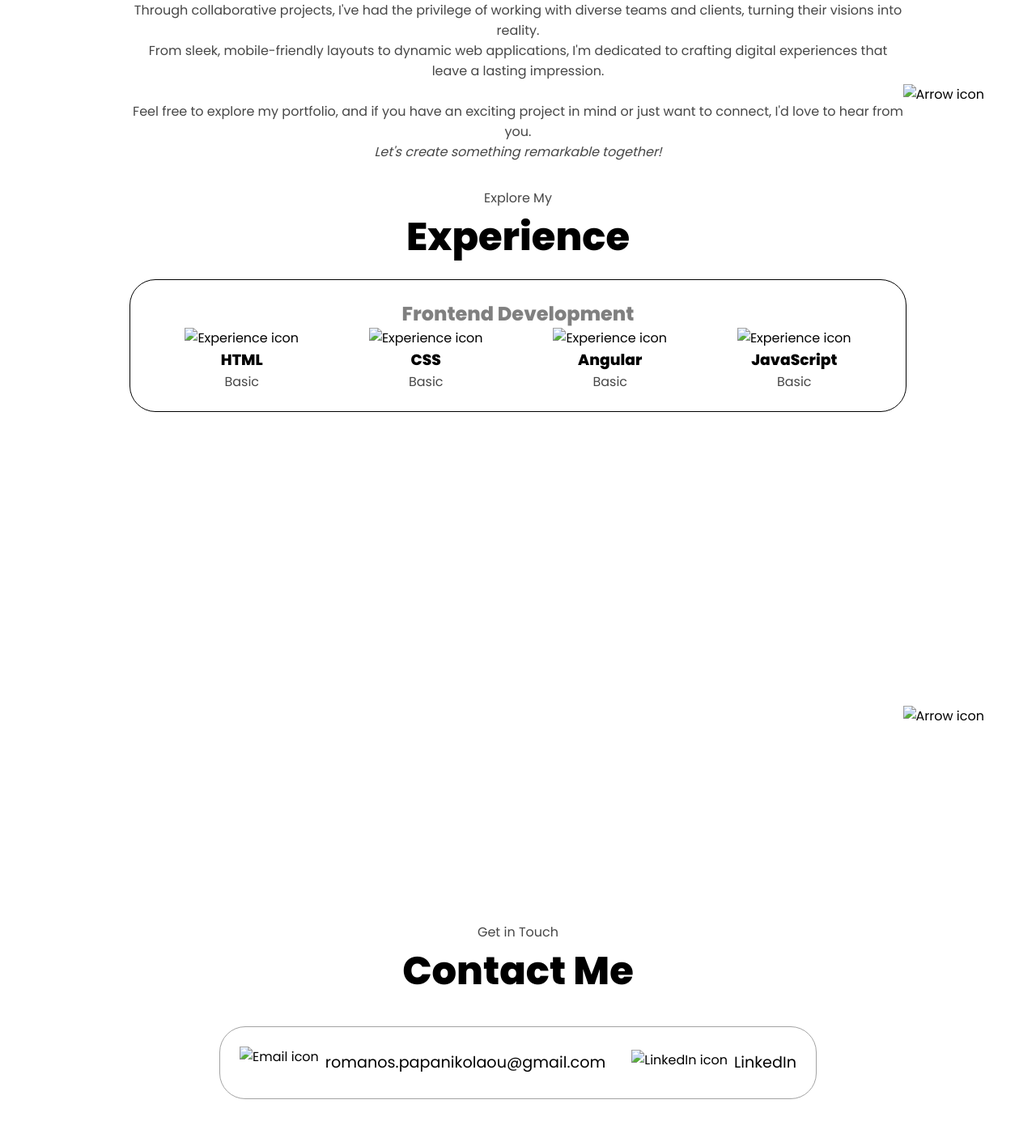
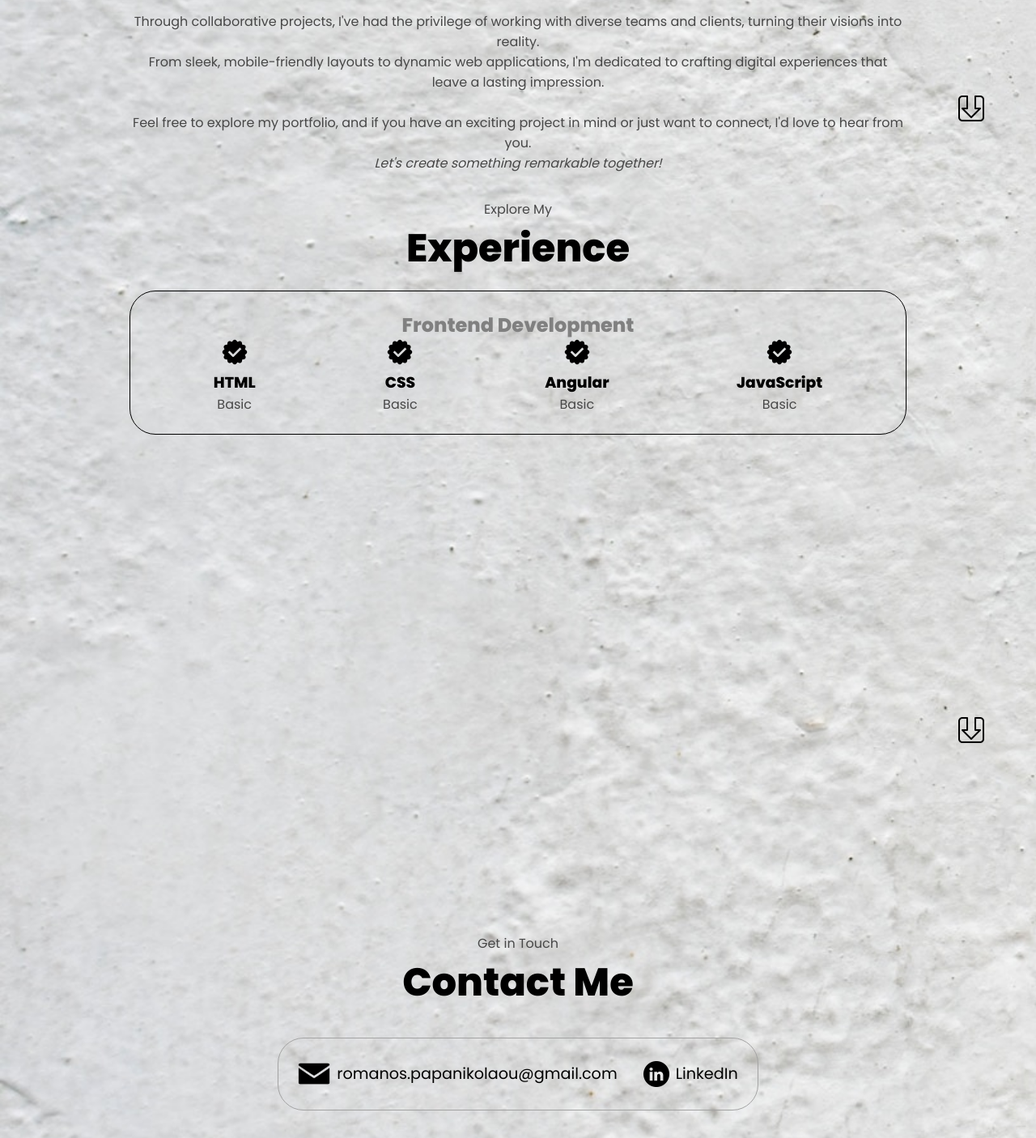
Before and after one commit to romanospapanikolaou/example-portofolio, a plain HTML site: page index.html in a window 1280 px wide. Shown: the part 1391-2797 px from the top of the page at 81% size. Drawn offline with Linux system fonts and the light colour scheme; files that its build step writes are made by us from their sources; a script that the page names is missing; a web font is replaced by a local one.

Commit message:
minor changes

```diff
--- a/assets/css/style.css
+++ b/assets/css/style.css
@@ -1,5 +1,5 @@
 /*GENERAL*/
-@import url('https://fonts.googleapis.com/css2?family=DM+Sans:opsz,wght@9..40,300;9..40,400;9..40,500;9..40,700&family=Kdam+Thmor+Pro&family=Open+Sans:ital,wght@0,300;0,400;0,500;1,600&family=Poppins:wght@400;500;800&display=swap');
+@import url("https://fonts.googleapis.com/css2?family=DM+Sans:opsz,wght@9..40,300;9..40,400;9..40,500;9..40,700&family=Kdam+Thmor+Pro&family=Open+Sans:ital,wght@0,300;0,400;0,500;1,600&family=Poppins:wght@400;500;800&display=swap");
 
 * {
   margin: 0;
@@ -7,8 +7,8 @@
 }
 
 body {
-    font-family: 'Poppins', sans-serif;
-    background-image: url('/assets/background.jpg');
+  font-family: "Poppins", sans-serif;
+  background-image: url("/assets/img/background.jpg");
   background-size: cover;
   background-repeat: no-repeat;
 }
@@ -19,15 +19,13 @@ html {
 
 p {
   color: rgb(71, 71, 71);
-
 }
-
 
 /* TRANSITION */
 
 a,
 .btn {
-    transition: all 2.5s ease;
+  transition: all 2.5s ease-in-out;
 }
 
 /* DESKTOP NAV */
@@ -70,7 +68,6 @@ a:hover {
   cursor: default;
 }
 
-
 /* SECTIONS */
 
 section {
@@ -90,7 +87,6 @@ section {
   right: -6rem;
   bottom: 4rem;
 }
-
 
 /* PROFILE SECTION */
 
@@ -191,15 +187,12 @@ section {
   justify-content: center;
   flex-direction: column;
   text-align: center;
-
 }
 
 .about-containers,
 .about-details-container {
   display: flex;
 }
-
-
 
 .details-container {
   padding: 1.5rem;
@@ -236,10 +229,8 @@ article .icon {
 }
 
 .experience-sub-title {
-    color: gray
+  color: gray;
 }
-
-
 
 /* CONTACT */
 
--- a/index.html
+++ b/index.html
@@ -5,7 +5,7 @@
     <meta http-equiv="X-UA-Compatible" content="IE=edge" />
     <meta name="viewport" content="width=device-width, initial-scale=1.0" />
     <title>#romanos-your-dev</title>
-    <link rel="stylesheet" href="style.css" />
+    <link rel="stylesheet" href="/assets/css/style.css" />
   </head>
 
   <body>
@@ -35,15 +35,17 @@
         </div>
         <div id="socials-container">
           <img
-            src="./assets/linkedin.ico"
+            src="./assets/img/linkedin.ico"
             alt="My LinkedIn profile"
             class="icon"
-            onclick="location.href='https://www.linkedin.com/in/romanos-papanikolaou-6b8992208/'" />
+            onclick="location.href='https://www.linkedin.com/in/romanos-papanikolaou-6b8992208/'"
+          />
           <img
-            src="./assets/github.ico"
+            src="./assets/img/github.ico"
             alt="My Github profile"
             class="icon"
-            onclick="location.href='https://github.com/romanospapanikolaou'" />
+            onclick="location.href='https://github.com/romanospapanikolaou'"
+          />
         </div>
       </div>
     </section>
@@ -54,18 +56,20 @@
         <div class="about-containers">
           <div class="details-container">
             <img
-              src="./assets/experience.ico"
+              src="./assets/img/experience.ico"
               alt="Experience icon"
-              class="icon" />
+              class="icon"
+            />
             <h3>Experience</h3>
             <br />
             <p>1 years <br />Frontend Development</p>
           </div>
           <div class="details-container">
             <img
-              src="./assets/education.ico"
+              src="./assets/img/education.ico"
               alt="Education icon"
-              class="icon" />
+              class="icon"
+            />
             <h3>Education</h3>
             <br />
             <p>
@@ -101,10 +105,11 @@
         </div>
       </div>
       <img
-        src="./assets/arrow.ico"
+        src="./assets/img/arrow.ico"
         alt="Arrow icon"
         class="icon arrow"
-        onclick="location.href='./#experience'" />
+        onclick="location.href='./#experience'"
+      />
     </section>
     <section id="experience">
       <p class="section__text__p1">Explore My</p>
@@ -116,9 +121,10 @@
             <div class="article-container">
               <article>
                 <img
-                  src="./assets/checkmark.ico"
+                  src="./assets/img/checkmark.ico"
                   alt="Experience icon"
-                  class="icon" />
+                  class="icon"
+                />
                 <div>
                   <h3>HTML</h3>
                   <p>Basic</p>
@@ -126,9 +132,10 @@
               </article>
               <article>
                 <img
-                  src="./assets/checkmark.ico"
+                  src="./assets/img/checkmark.ico"
                   alt="Experience icon"
-                  class="icon" />
+                  class="icon"
+                />
                 <div>
                   <h3>CSS</h3>
                   <p>Basic</p>
@@ -136,9 +143,10 @@
               </article>
               <article>
                 <img
-                  src="./assets/checkmark.ico"
+                  src="./assets/img/checkmark.ico"
                   alt="Experience icon"
-                  class="icon" />
+                  class="icon"
+                />
                 <div>
                   <h3>Angular</h3>
                   <p>Basic</p>
@@ -146,9 +154,10 @@
               </article>
               <article>
                 <img
-                  src="./assets/checkmark.ico"
+                  src="./assets/img/checkmark.ico"
                   alt="Experience icon"
-                  class="icon" />
+                  class="icon"
+                />
                 <div>
                   <h3>JavaScript</h3>
                   <p>Basic</p>
@@ -159,10 +168,11 @@
         </div>
       </div>
       <img
-        src="./assets/arrow.ico"
+        src="./assets/img/arrow.ico"
         alt="Arrow icon"
         class="icon arrow"
-        onclick="location.href='./#contact'" />
+        onclick="location.href='./#contact'"
+      />
     </section>
     <section id="contact">
       <p class="section__text__p1">Get in Touch</p>
@@ -170,9 +180,10 @@
       <div class="contact-info-upper-container">
         <div class="contact-info-container">
           <img
-            src="./assets/email.ico"
+            src="./assets/img/email.ico"
             alt="Email icon"
-            class="icon contact-icon email-icon" />
+            class="icon contact-icon email-icon"
+          />
           <p>
             <a href="mailto:romanos.papanikolaou@gmail.com"
               >romanos.papanikolaou@gmail.com</a
@@ -181,9 +192,10 @@
         </div>
         <div class="contact-info-container">
           <img
-            src="./assets/linkedin.ico"
+            src="./assets/img/linkedin.ico"
             alt="LinkedIn icon"
-            class="icon contact-icon" />
+            class="icon contact-icon"
+          />
           <p>
             <a href="//www.linkedin.com/in/romanos-papanikolaou-6b8992208/"
               >LinkedIn</a
```
Also changed, not shown: 2 other files. Lines whose indentation alone changed are shown as unchanged.
